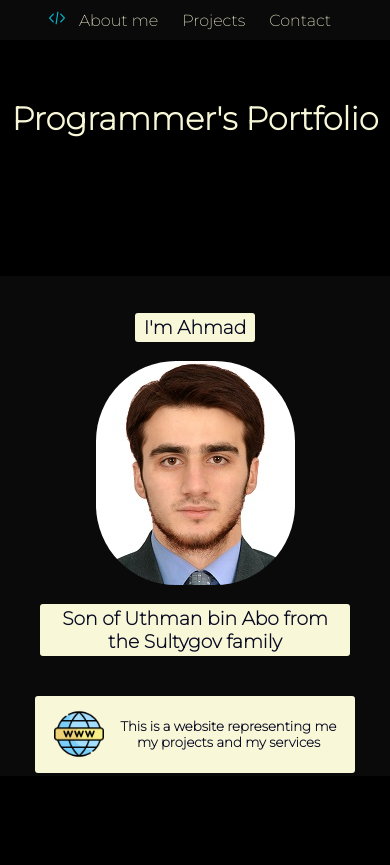
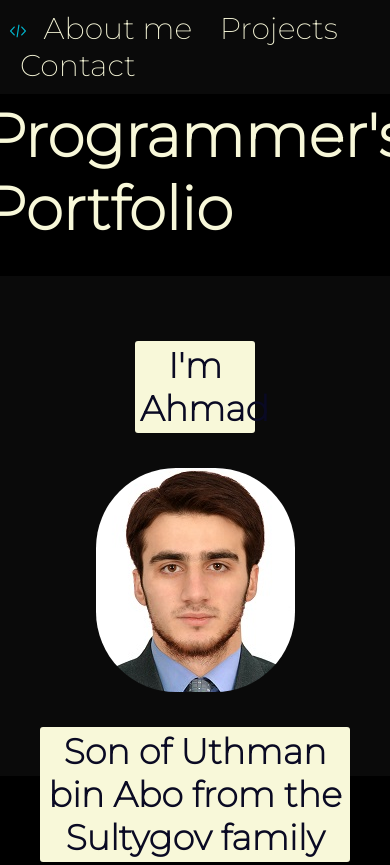
Before and after one commit to amadasama/amadasama.github.io, a plain HTML site: page index.html in a window 390 px wide. Shown: the top 865 px of the page. Before the commit the page ends 844 px from the top, so only its background shows below. Drawn offline with Linux system fonts and the light colour scheme; some packages are replaced by stand-ins of ours; a script that the page names is missing.

Commit message:
Update style.css

```diff
--- a/style.css
+++ b/style.css
@@ -152,3 +152,9 @@ h3 {
   text-align: center;
 
  }
+
+@media screen and (max-width: 600px) {
+ body {
+font-size: 30px;
+}
+}
```
